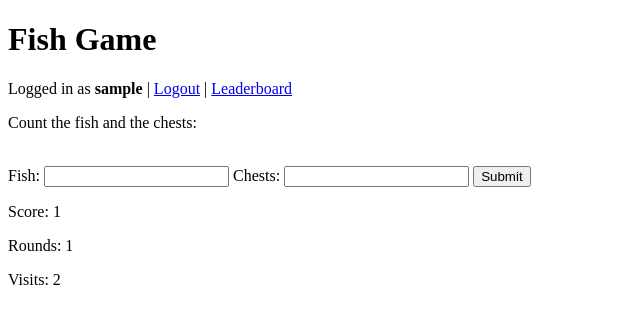
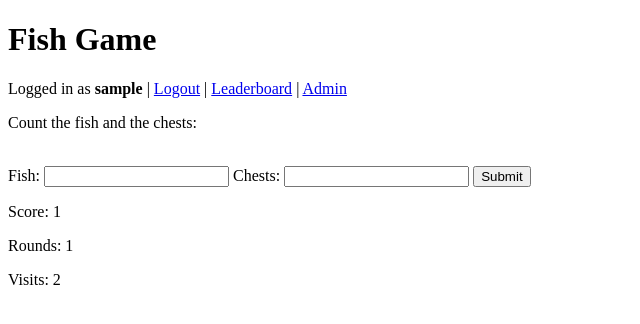
Before and after one commit to MohammedFuad303/Fish_Game, a Flask app: page / in a window 1280 px wide. Shown: the top 324 px of the page, without its empty margins (0-640 px from the left). Run offline with Flask 3, Linux system fonts and the light colour scheme; the visitor is signed in with stand-in values (Sample User, id 1); data comes from the database, SQL or seed files in the repository; data that the repository does not hold is empty.

Commit message:
Show Admin link only to admins

```diff
--- a/app.py
+++ b/app.py
@@ -32,6 +32,7 @@ def home():
                            rounds=session.get("rounds", 0),
                            visits=session["visits"],
                            username=session.get("username"),
+                           is_admin=storage.is_admin(session.get("username")),
                            message=message)
 #session.get()"username") gives the name if somebody is logged in, or None if nobody is logged in
 
--- a/templates/index.html
+++ b/templates/index.html
@@ -7,7 +7,7 @@
     <h1>Fish Game</h1>
 
     {% if username %}  <!-- If there is a username-->
-    <p>Logged in as <strong>{{ username }}</strong> | <a href="/logout">Logout</a> | <a href="/leaderboard">Leaderboard</a></p> <!-- show this line-->
+    <p>Logged in as <strong>{{ username }}</strong> | <a href="/logout">Logout</a> | <a href="/leaderboard">Leaderboard</a>{% if is_admin %} | <a href="/admin">Admin</a>{% endif %}</p> <!-- show this line-->
     {% else %} <!-- otherwise-->
     <p><a href="/register">Register</a> | <a href="/login">Login</a> | <a href="/leaderboard">Leaderboard</a></p> <!-- show this line-->
     {% endif %}
```
